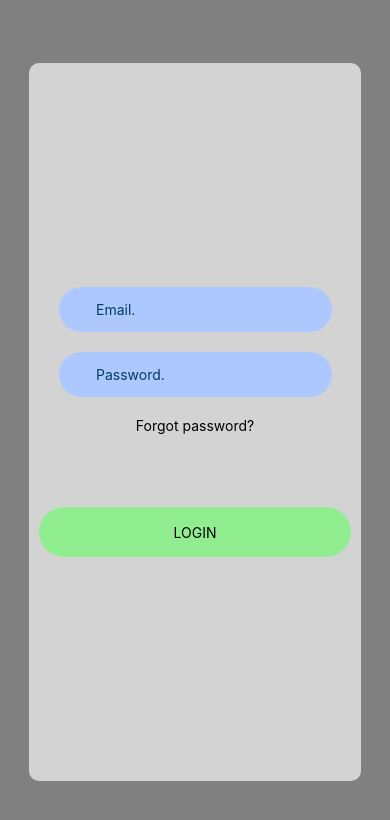
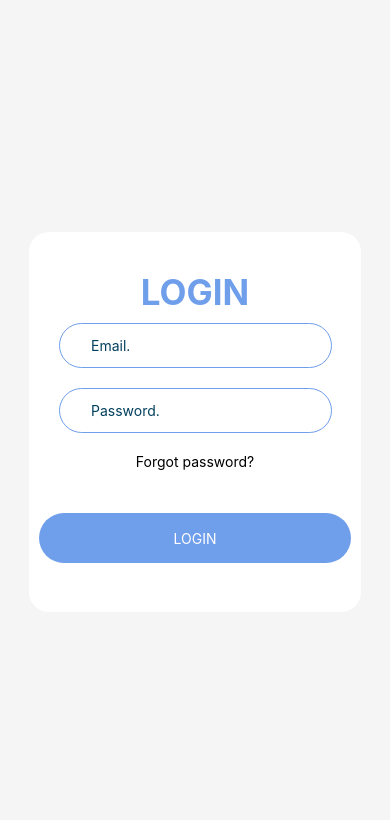
Before and after one commit to MATIFIREofficiel/Survivor, a React Native app in the folder Survivor/: screen / in a window 390 px wide. Shown: the top 820 px of the page. Built offline with nearby package versions, Linux system fonts and the light colour scheme.

Commit message:
feat(Login Page): remake visual aspect (#13)
* feat(Login Page): change visual aspect of the page

* feat(Login Page): Change aspect of the login page

* feat(Login Page): add error message for incorrect credential

* fix(Login Page): change error message API to message log

```diff
--- a/Survivor/Pages/LoginPage.js
+++ b/Survivor/Pages/LoginPage.js
@@ -10,7 +10,7 @@ import {
 } from 'react-native';
 import axios from "axios";
 
-function login_request(email, password, { setIsSignedIn, setApiUser })
+function login_request(email, password, { setIsSignedIn, setApiUser, setIsError })
 {
     const url = 'https://masurao.fr/api/employees/login';
     const headers = {
@@ -30,10 +30,12 @@ function login_request(email, password, { setIsSignedIn, setApiUser })
         if (response.status === 200) {
             setApiUser(response.data);
             setIsSignedIn(true);
+            setIsError(false);
         }
     })
     .catch((error) => {
-        console.error('Erreur lors de la requête à l\'API:', error);
+        setIsError(true);
+        console.log(error);
     });
 }
 
@@ -42,19 +44,20 @@ export default function LoginPage({ setIsSignedIn, setApiUser })
     const [email, setEmail] = useState("");
     const [password, setPassword] = useState("");
     const [errorMessage, setErrorMessage] = useState(null);
+    const [isError, setIsError] = useState(false);
 
     const handleLoginPress = () => {
         console.log("Email:", email);
         console.log("Password:", password);
-        login_request(email, password, {setIsSignedIn, setApiUser});
+        login_request(email, password, {setIsSignedIn, setApiUser, setIsError});
         setEmail("");
         setPassword("");
     };
 
     return (
         <View style={styles.container}>
-        <View style={styles.rectangle}></View>
-
+            <View style={styles.box}></View>
+            <Text style={styles.title}>LOGIN</Text>
             <StatusBar style="auto" />
                 <View style={styles.inputView}>
                 <TextInput
@@ -78,10 +81,10 @@ export default function LoginPage({ setIsSignedIn, setApiUser })
             <TouchableOpacity>
                 <Text style={styles.forgot_button}>Forgot password?</Text>
             </TouchableOpacity>
-        {errorMessage && <Text style={{ color: 'red' }}>{errorMessage}</Text>}
             <TouchableOpacity style={styles.login} onPress={handleLoginPress}>
                 <Text style={styles.loginText}>LOGIN</Text>
             </TouchableOpacity>
+            {isError ? (<Text style={styles.errorText}>Incorrect username or password</Text>) : null}
         </View>
     );
 }
@@ -89,16 +92,36 @@ export default function LoginPage({ setIsSignedIn, setApiUser })
 const styles = StyleSheet.create({
     container: {
         flex: 1,
-        backgroundColor: 'gray',
+        backgroundColor: '#f5f5f5',
         alignItems: 'center',
         justifyContent: 'center',
+    },
+    box: {
+        backgroundColor: "white",
+        height: "45%",
+        width: "85%",
+        borderRadius: 20,
+        position: 'absolute',
+    },
+    title: {
+        marginBottom: 10,
+        color: '#6F9EEB',
+        fontSize: 35,
+        fontWeight: 'bold',
+    },
+    errorText: {
+        color: 'red',
+        fontSize: 16,
+        marginBottom: 10,
     },
     loginLogo: {
         marginBottom: 40,
     },
     inputView: {
-        backgroundColor: 'rgba(173, 200, 255, 1)',
+        backgroundColor: 'white',
         borderRadius: 30,
+        borderColor: '#6F9EEB',
+        borderWidth: 1,
         width: "70%",
         height: 45,
         marginBottom: 20,
@@ -108,7 +131,7 @@ const styles = StyleSheet.create({
         height: 50,
         flex: 1,
         padding: 10,
-        marginLeft: 20,
+        marginLeft: 10,
     },
     forgot_button: {
         height: 30,
@@ -120,8 +143,12 @@ const styles = StyleSheet.create({
         height: 50,
         alignItems: "center",
         justifyContent: "center",
-        marginTop: 40,
-        backgroundColor: "#90EE90",
+        marginTop: 10,
+        marginBottom: 10,
+        backgroundColor: "#6F9EEB",
+    },
+    loginText: {
+        color: 'white',
     },
     rectangle: {
         position: 'absolute',
--- a/Survivor/package.json
+++ b/Survivor/package.json
@@ -15,6 +15,7 @@
     "@react-navigation/native-stack": "^6.9.13",
     "@react-navigation/stack": "^6.3.17",
     "axios": "^1.5.0",
+    "base-64": "^1.0.0",
     "expo": "~49.0.8",
     "expo-status-bar": "~1.6.0",
     "react": "18.2.0",
```
Also changed, not shown: 1 other file (tests, documents, lock files or other folders). Lines whose indentation alone changed are shown as unchanged.
